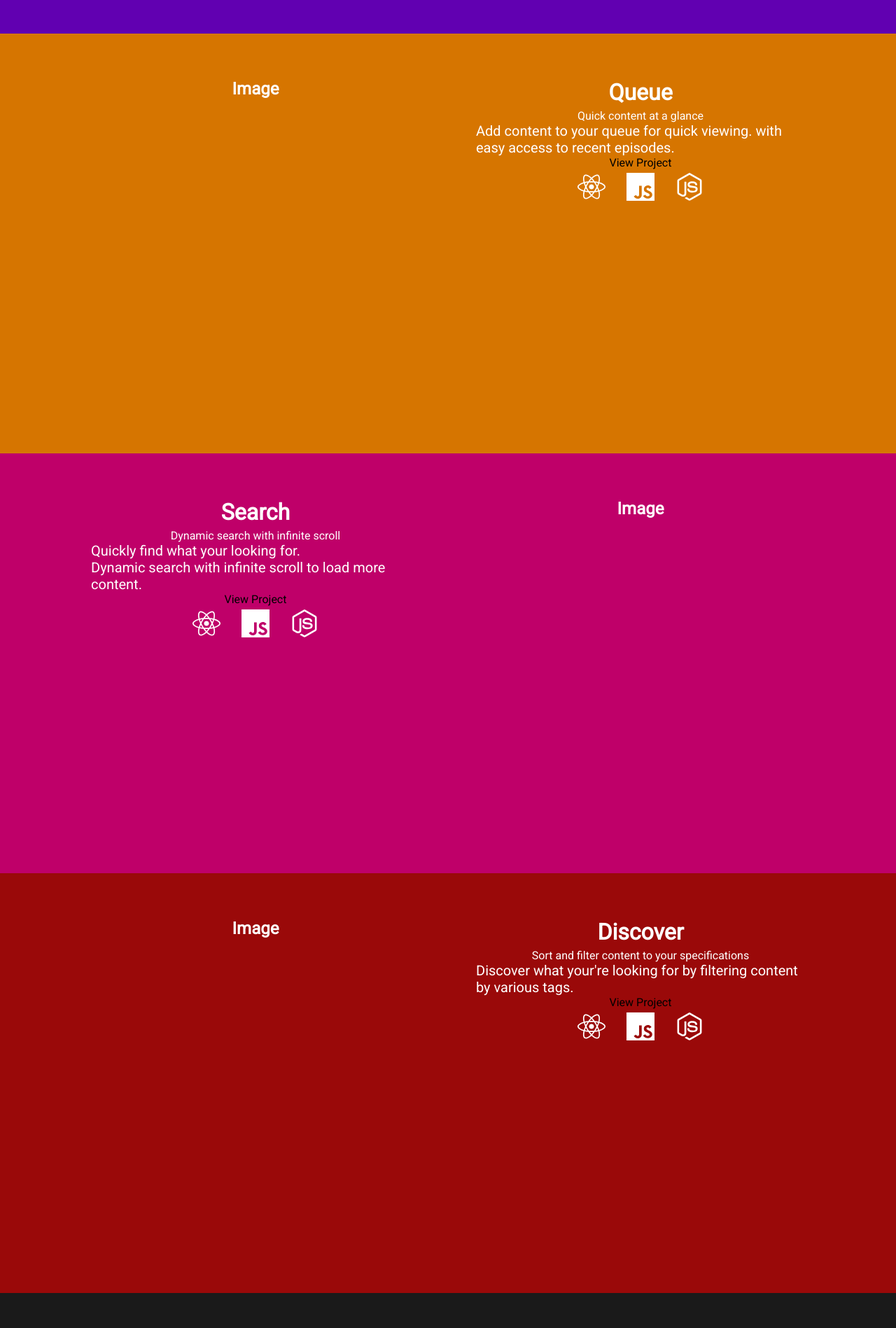
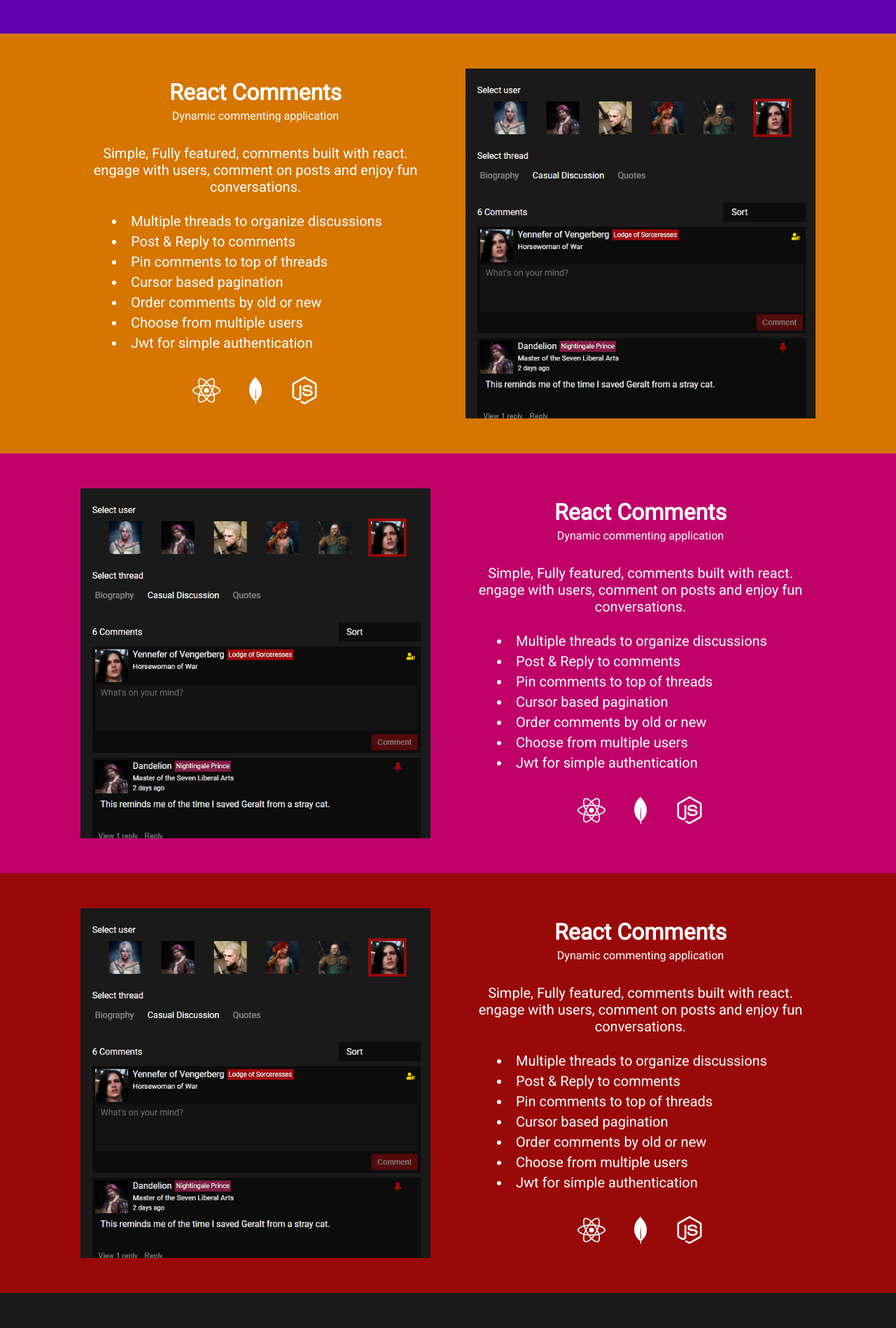
Before and after one commit to TravisTHII/hackmando, a React (Create React App) app: page / in a window 1280 px wide. Shown: the part 1242-3140 px from the top of the page at 70% size. Built offline with nearby package versions, Linux system fonts and the light colour scheme.

Commit message:
Updated About

```diff
--- a/src/components/panels/About.js
+++ b/src/components/panels/About.js
@@ -14,33 +14,31 @@ export function About() {
 
 				<div className="about_panel flex_ui">
 
-					<div className="am_container">
+					<div className="about_content">
 						<a
-							className="am_link"
 							href="https://www.linkedin.com/in/travis-hackney-8b7805207/"
 							target="_blank"
 							rel="noopener noreferrer"
 						>
 							<FaLinkedin />
-							<p className="aml_text">LinkedIn</p>
+							<p>LinkedIn</p>
 						</a>
 						<a
-							className="am_link"
 							href="#"
 							target="_blank"
 							rel="noopener noreferrer"
 						>
 							<ImFileText2 />
-							<p className="aml_text">Resume</p>
+							<p>Resume</p>
 						</a>
 					</div>
 
-				</div>
+					<div className="tag-line">
+						<p title="HackManDo, portfolio">
+							{`HackManDo © ${new Date().getFullYear()}`}
+						</p>
+					</div>
 
-				<div className="tag-line">
-					<p title="HackManDo, portfolio">
-						{`HackManDo © ${new Date().getFullYear()}`}
-					</p>
 				</div>
 
 			</div>
--- a/src/components/panels/Discover.js
+++ b/src/components/panels/Discover.js
@@ -1,6 +1,6 @@
 import React, { useContext } from 'react'
 import { FaNodeJs, FaReact } from 'react-icons/fa'
-import { SiJavascript } from 'react-icons/si'
+import { SiMongodb } from 'react-icons/si'
 
 import { GlobalContext } from '../../context/GlobalState'
 
@@ -16,31 +16,47 @@ export function Discover() {
 
 				<Card inverted={true}>
 
-					<div className="grid_one card_ui">
+					<div className="grid_one card_ui flex-column">
 						<div className="content_header">
-							<h1>Discover</h1>
-							<p>Sort and filter content to your specifications</p>
+							<h1>React Comments</h1>
+							<p>Dynamic commenting application</p>
 						</div>
-						<div className="card_content">
-							<p>
-								Discover what your're looking for by filtering
-								content by various tags.
-						</p>
+						<div className="card_content text_ui">
+							<p className="center_text">
+								Simple, Fully featured, comments built with react.
+								engage with users, comment on posts and enjoy fun conversations.
+							</p>
+							<div className="content_list">
+								<ul>
+									<li>Multiple threads to organize discussions</li>
+									<li>Post & Reply to comments</li>
+									<li>Pin comments to top of threads</li>
+									<li>Cursor based pagination</li>
+									<li>Order comments by old or new</li>
+									<li>Choose from multiple users</li>
+									<li>Jwt for simple authentication</li>
+								</ul>
+							</div>
 						</div>
-						<div className="view_project">
-							<a href="#" className="view_project-link">
-								View Project
-						</a>
-						</div>
-						<div className="card_skills flex_ui">
-							<FaReact className="skill_icon" title="React" />
-							<SiJavascript className="skill_icon" title="Javascript" />
-							<FaNodeJs className="skill_icon" title="Node.js" />
+						<div>
+							<div className="flex_ui">
+								<FaReact className="skill_icon" title="React" />
+								<SiMongodb className="skill_icon" title="MongoDB" />
+								<FaNodeJs className="skill_icon" title="Node.js" />
+							</div>
 						</div>
 					</div>
 
-					<div className="grid_two card_ui">
-						<h2>Image</h2>
+					<div className="grid_two">
+						<div className="project_image">
+							<a
+								href="https://react-comments.netlify.app"
+								target="_blank"
+								rel="noopener noreferrer"
+							>
+								<img src="../images/react-comments.png" alt="react comments project" />
+							</a>
+						</div>
 					</div>
 
 				</Card>
--- a/src/components/panels/Queue.js
+++ b/src/components/panels/Queue.js
@@ -1,6 +1,6 @@
 import React, { useContext } from 'react'
 import { FaNodeJs, FaReact } from 'react-icons/fa'
-import { SiJavascript } from 'react-icons/si'
+import { SiMongodb } from 'react-icons/si'
 
 import { GlobalContext } from '../../context/GlobalState'
 
@@ -14,33 +14,49 @@ export function Queue() {
 		<div className={`queue panel${queue.state ? '' : ' hide_panel'}`}>
 			<div className="container flex_ui">
 
-				<Card inverted={true}>
+				<Card inverted={false}>
 
-					<div className="grid_one card_ui">
+					<div className="grid_one card_ui flex-column">
 						<div className="content_header">
-							<h1>Queue</h1>
-							<p>Quick content at a glance</p>
+							<h1>React Comments</h1>
+							<p>Dynamic commenting application</p>
 						</div>
-						<div className="card_content">
-							<p>
-								Add content to your queue for quick viewing. with easy access
-								to recent episodes.
-						</p>
+						<div className="card_content text_ui">
+							<p className="center_text">
+								Simple, Fully featured, comments built with react.
+								engage with users, comment on posts and enjoy fun conversations.
+							</p>
+							<div className="content_list">
+								<ul>
+									<li>Multiple threads to organize discussions</li>
+									<li>Post & Reply to comments</li>
+									<li>Pin comments to top of threads</li>
+									<li>Cursor based pagination</li>
+									<li>Order comments by old or new</li>
+									<li>Choose from multiple users</li>
+									<li>Jwt for simple authentication</li>
+								</ul>
+							</div>
 						</div>
-						<div className="view_project">
-							<a href="#" className="view_project-link">
-								View Project
-						</a>
-						</div>
-						<div className="card_skills flex_ui">
-							<FaReact className="skill_icon" title="React" />
-							<SiJavascript className="skill_icon" title="Javascript" />
-							<FaNodeJs className="skill_icon" title="Node.js" />
+						<div>
+							<div className="flex_ui">
+								<FaReact className="skill_icon" title="React" />
+								<SiMongodb className="skill_icon" title="MongoDB" />
+								<FaNodeJs className="skill_icon" title="Node.js" />
+							</div>
 						</div>
 					</div>
 
-					<div className="grid_two card_ui">
-						<h2>Image</h2>
+					<div className="grid_two">
+						<div className="project_image">
+							<a
+								href="https://react-comments.netlify.app"
+								target="_blank"
+								rel="noopener noreferrer"
+							>
+								<img src="../images/react-comments.png" alt="react comments project" />
+							</a>
+						</div>
 					</div>
 
 				</Card>
--- a/src/components/panels/Search.js
+++ b/src/components/panels/Search.js
@@ -1,6 +1,6 @@
 import React, { useContext } from 'react'
 import { FaNodeJs, FaReact } from 'react-icons/fa'
-import { SiJavascript } from 'react-icons/si'
+import { SiMongodb } from 'react-icons/si'
 
 import { GlobalContext } from '../../context/GlobalState'
 
@@ -14,35 +14,49 @@ export function Search() {
 		<div className={`search panel${search.state ? '' : ' hide_panel'}`}>
 			<div className="container flex_ui">
 
-				<Card inverted={false}>
+				<Card inverted={true}>
 
-					<div className="grid_one card_ui">
+					<div className="grid_one card_ui flex-column">
 						<div className="content_header">
-							<h1>Search</h1>
-							<p>Dynamic search with infinite scroll</p>
+							<h1>React Comments</h1>
+							<p>Dynamic commenting application</p>
 						</div>
-						<div className="card_content">
-							<p>
-								Quickly find what your looking for.
-						</p>
-							<p>
-								Dynamic search with infinite scroll to load more content.
-						</p>
+						<div className="card_content text_ui">
+							<p className="center_text">
+								Simple, Fully featured, comments built with react.
+								engage with users, comment on posts and enjoy fun conversations.
+							</p>
+							<div className="content_list">
+								<ul>
+									<li>Multiple threads to organize discussions</li>
+									<li>Post & Reply to comments</li>
+									<li>Pin comments to top of threads</li>
+									<li>Cursor based pagination</li>
+									<li>Order comments by old or new</li>
+									<li>Choose from multiple users</li>
+									<li>Jwt for simple authentication</li>
+								</ul>
+							</div>
 						</div>
-						<div className="view_project">
-							<a href="#" className="view_project-link">
-								View Project
-						</a>
-						</div>
-						<div className="card_skills flex_ui">
-							<FaReact className="skill_icon" title="React" />
-							<SiJavascript className="skill_icon" title="Javascript" />
-							<FaNodeJs className="skill_icon" title="Node.js" />
+						<div>
+							<div className="flex_ui">
+								<FaReact className="skill_icon" title="React" />
+								<SiMongodb className="skill_icon" title="MongoDB" />
+								<FaNodeJs className="skill_icon" title="Node.js" />
+							</div>
 						</div>
 					</div>
 
-					<div className="grid_two card_ui">
-						<h2>Image</h2>
+					<div className="grid_two">
+						<div className="project_image">
+							<a
+								href="https://react-comments.netlify.app"
+								target="_blank"
+								rel="noopener noreferrer"
+							>
+								<img src="../images/react-comments.png" alt="react comments project" />
+							</a>
+						</div>
 					</div>
 
 				</Card>
--- a/src/style/App.css
+++ b/src/style/App.css
@@ -196,28 +196,27 @@ About page
 */
 
 .about_panel {
-	flex-direction: column;
 	width: 900px;
 	height: 500px;
+	flex-direction: column;
 }
-.about_panel .am_container {
+.about_content {
 	display: grid;
 	justify-content: center;
 	grid-template-columns: repeat(2, 200px);
-	grid-column-gap: 50px;
+	grid-gap: 50px;
 }
-.am_link {
+.about_content a {
 	color: #fff;
 	text-align: center;
 	font-size: 9rem;
 }
-.aml_text {
+.about_content p {
 	font-size: 1.5rem;
 }
 .tag-line {
 	color: #fff;
-	position: absolute;
-	bottom: 50px;
+	margin-top: 50px;
 }
 
 /*
@@ -434,11 +433,9 @@ Responsiveness
 		padding: 0;
 	}
 
-	.about_panel .am_container {
-		display: flex;
-		flex-direction: column;
-		justify-content: space-between;
-    height: 300px;
+	.about_panel .about_content {
+		grid-template-rows: repeat(2, auto);
+		grid-template-columns: none;
 	}
 
 	.home_card {
@@ -488,6 +485,7 @@ Responsiveness
 @media only screen and (max-width: 1500px) {
 	.about_panel {
 		width: 100%;
+		height: 900px;
 	}
 
 	.am_link {
@@ -515,4 +513,8 @@ Responsiveness
 	.show_projects {
 		display: none;
 	}
+
+	.home .card .card_ui {
+		min-height: initial;
+	}
 }
```
Also changed, not shown: 1 other file (tests, documents, lock files or other folders).
